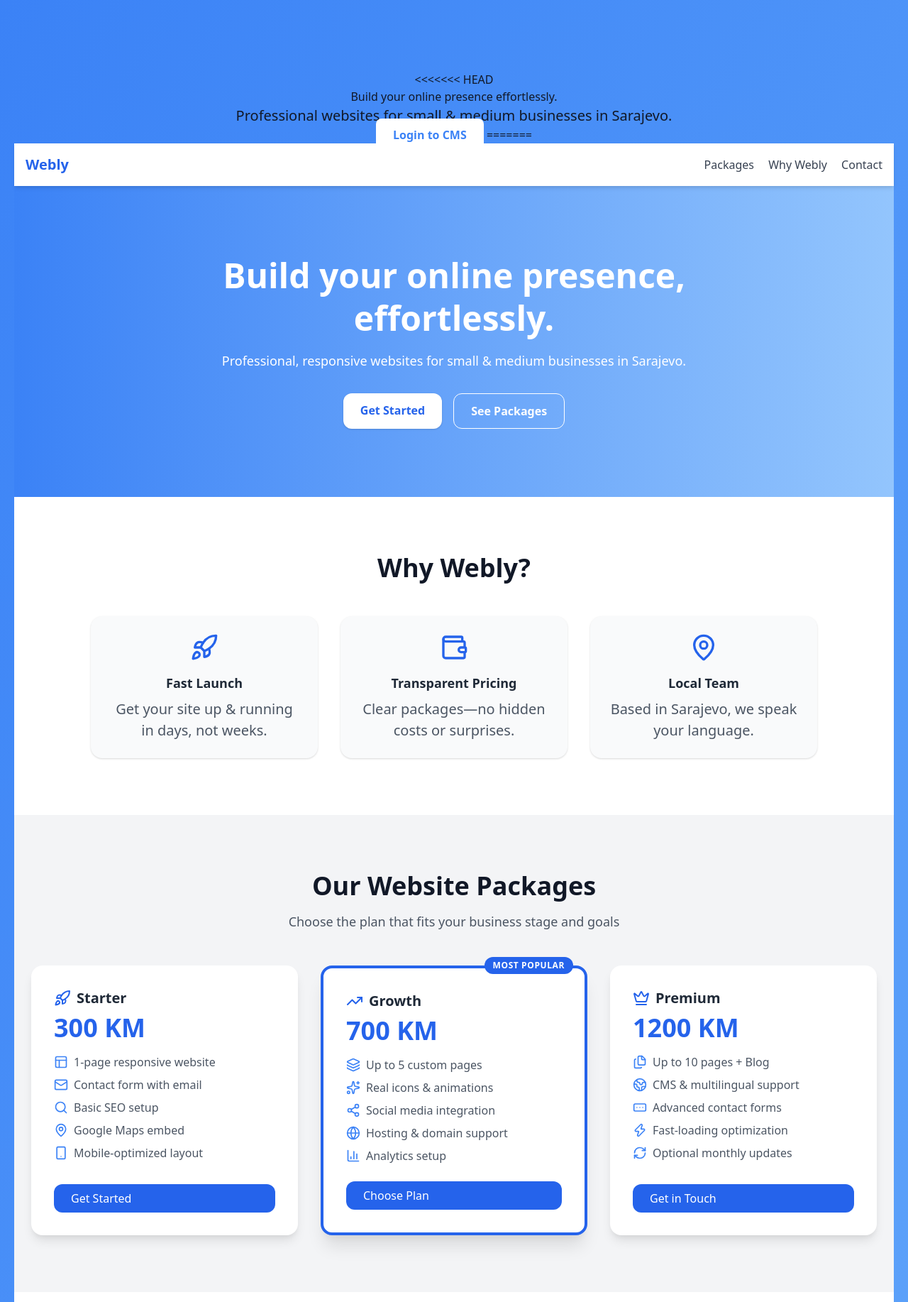
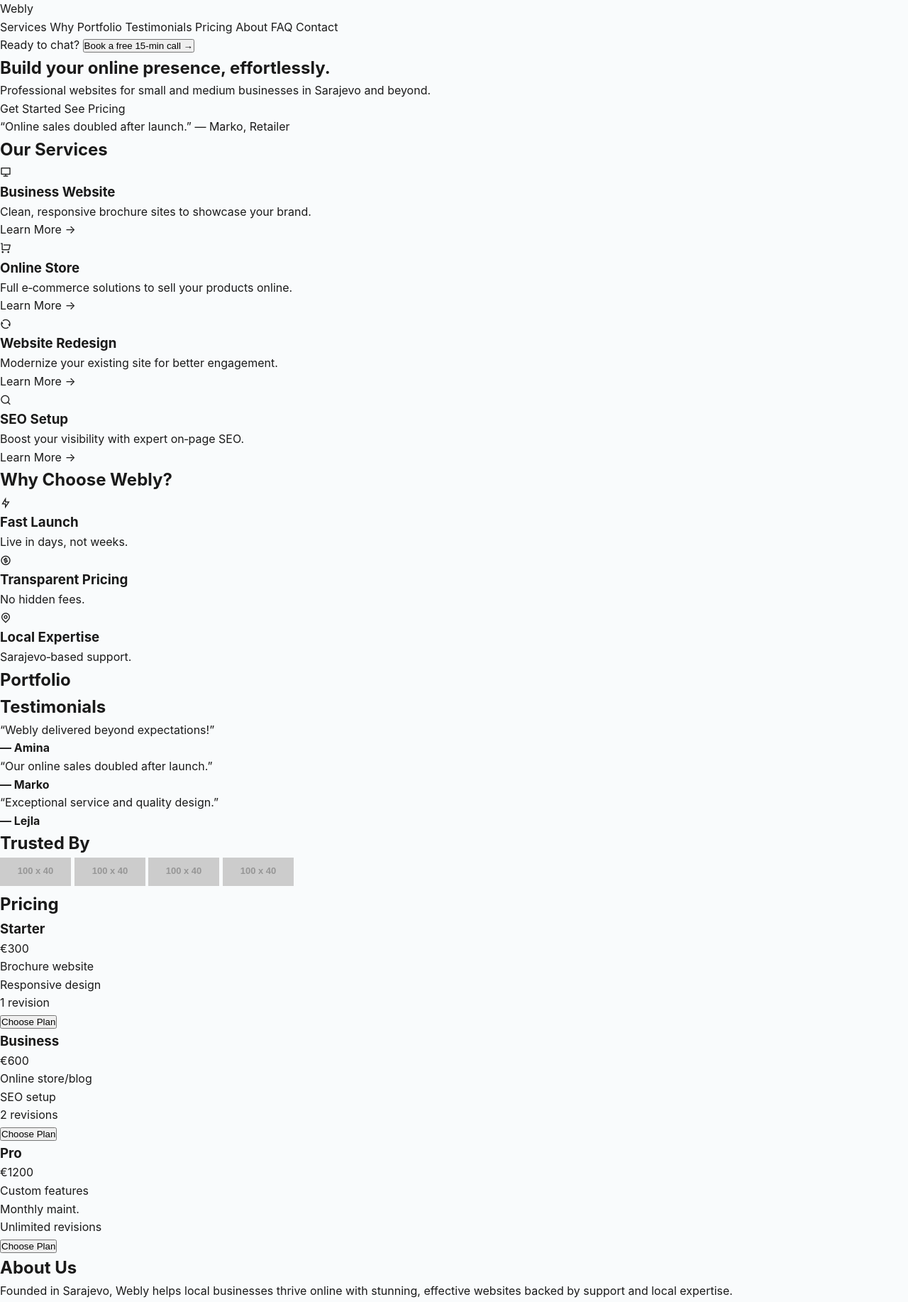
Before and after one commit to jasnez/webly, a plain HTML site: page index.html in a window 1280 px wide. Shown: the top 1834 px of the page at 71% size. Drawn offline with nearby package versions, Linux system fonts and the light colour scheme; placeholder pictures from the web are drawn by us.

Commit message:
Add files via upload

```diff
--- /dev/null
+++ b/css/style.css
@@ -0,0 +1,26 @@
+
+*,
+*::before,
+*::after {
+  margin: 0;
+  padding: 0;
+  box-sizing: border-box;
+}
+html {
+  scroll-behavior: smooth;
+}
+body {
+  font-family: 'Inter', sans-serif;
+  background: #F9FBFC;
+  color: #1A1A1A;
+  line-height: 1.6;
+}
+a {
+  text-decoration: none;
+  color: inherit;
+}
+
+/* header, progress bar, sticky cta, hero, buttons, testimonials-hero, sections, cards,
+   portfolio, testimonials, social proof, pricing, about, faq, contact, footer, modal,
+   form steps, responsive etc.
+   (Use the full CSS from the <style> block in index.html above) */
--- a/index.html
+++ b/index.html
@@ -1,174 +1,171 @@
 <!DOCTYPE html>
 <html lang="en">
 <head>
+  <!-- Basic Meta & SEO -->
   <meta charset="UTF-8" />
-<<<<<<< HEAD
-  <meta name="viewport" content="width=device-width, initial-scale=1.0"/>
-  <title>Webly - Build Your Online Presence</title>
-  <style>
-    body {
-      font-family: sans-serif;
-      background: linear-gradient(to bottom right, #3b82f6, #60a5fa);
-      color: white;
-      text-align: center;
-      padding: 100px 20px;
+  <meta name="viewport" content="width=device-width, initial-scale=1" />
+  <title>Webly – Build Your Online Presence</title>
+  <meta name="description" content="Webly builds beautiful, professional websites for small and medium businesses in Sarajevo." />
+  <meta name="keywords" content="web design, Sarajevo, small business, responsive websites" />
+
+  <!-- Open Graph -->
+  <meta property="og:title" content="Webly – Build Your Online Presence" />
+  <meta property="og:description" content="Professional, responsive websites for small & medium businesses in Sarajevo." />
+  <meta property="og:image" content="https://via.placeholder.com/1200x630.png?text=Webly+Preview" />
+  <meta property="og:url" content="https://yourdomain.com" />
+  <meta name="twitter:card" content="summary_large_image" />
+
+  <!-- JSON-LD Organization -->
+  <script type="application/ld+json">
+  {
+    "@context":"http://schema.org",
+    "@type":"Organization",
+    "name":"Webly",
+    "url":"https://yourdomain.com",
+    "logo":"https://yourdomain.com/logo.svg",
+    "contactPoint":[{"@type":"ContactPoint","contactType":"customer support","email":"info@yourdomain.com"}]
   }
-    h1 {
-      font-size: 3rem;
-      margin-bottom: 1rem;
-    }
-    p {
-      font-size: 1.25rem;
-      margin-bottom: 2rem;
-    }
-    a.button {
-      background: white;
-      color: #3b82f6;
-      padding: 0.75rem 1.5rem;
-      text-decoration: none;
-      border-radius: 8px;
-      font-weight: bold;
-    }
-  </style>
+  </script>
+
+  <!-- Stylesheet -->
+  <link rel="stylesheet" href="css/style.css" />
+
+  <!-- Icon Library -->
+  <link href="https://cdn.jsdelivr.net/npm/remixicon/fonts/remixicon.css" rel="stylesheet" />
+
+  <!-- Main JS -->
+  <script defer src="js/main.js"></script>
 </head>
 <body>
-  <h1>Build your online presence effortlessly.</h1>
-  <p>Professional websites for small & medium businesses in Sarajevo.</p>
-  <a href="/admin" class="button">Login to CMS</a>
-=======
-  <meta name="viewport" content="width=device-width, initial-scale=1.0" />
-  <title>Webly | Build Your Online Presence</title>
-  <script src="https://unpkg.com/lucide@latest"></script>
-  <link href="https://cdn.jsdelivr.net/npm/tailwindcss@2.2.19/dist/tailwind.min.css" rel="stylesheet">
-  <style>
-    html { scroll-behavior: smooth; }
-  </style>
-</head>
-<body class="bg-white text-gray-900">
-
-<!-- Navigation -->
-<header class="bg-white shadow-md sticky top-0 z-50">
-  <div class="max-w-7xl mx-auto px-4 py-4 flex justify-between items-center">
-    <h1 class="text-xl font-bold text-blue-600">Webly</h1>
-    <nav class="space-x-4">
-      <a href="#packages" class="text-gray-700 hover:text-blue-600">Packages</a>
-      <a href="#why" class="text-gray-700 hover:text-blue-600">Why Webly</a>
-      <a href="#contact" class="text-gray-700 hover:text-blue-600">Contact</a>
+  <header>
+    <div class="logo">Webly</div>
+    <nav aria-label="Main navigation">
+      <a href="#services">Services</a>
+      <a href="#why">Why</a>
+      <a href="#portfolio">Portfolio</a>
+      <a href="#testimonials">Testimonials</a>
+      <a href="#pricing">Pricing</a>
+      <a href="#about">About</a>
+      <a href="#faq">FAQ</a>
+      <a href="#contact">Contact</a>
     </nav>
-  </div>
+    <div id="progress-bar"></div>
   </header>
 
-<!-- Hero Section -->
-<section class="text-center py-24 px-6 bg-gradient-to-r from-blue-500 to-blue-300 text-white">
-  <h1 class="text-5xl font-extrabold mb-4 leading-tight">Build your online presence,<br/> effortlessly.</h1>
-  <p class="text-lg mb-8">Professional, responsive websites for small & medium businesses in Sarajevo.</p>
-  <div class="flex justify-center gap-4">
-    <a href="#contact" class="bg-white text-blue-600 font-semibold px-6 py-3 rounded-xl shadow hover:bg-gray-100 transition">Get Started</a>
-    <a href="#packages" class="border border-white text-white font-semibold px-6 py-3 rounded-xl hover:bg-white hover:text-blue-600 transition">See Packages</a>
+  <div class="sticky-cta" role="region" aria-label="Quick Call to Action">
+    Ready to chat? <button id="openModalForm">Book a free 15‑min call →</button>
+  </div>
+
+  <main>
+    <section class="hero">
+      <h1>Build your online presence, effortlessly.</h1>
+      <p>Professional websites for small and medium businesses in Sarajevo and beyond.</p>
+      <div class="hero-buttons">
+        <a href="#contact" class="btn btn-primary">Get Started</a>
+        <a href="#pricing" class="btn btn-secondary">See Pricing</a>
+      </div>
+      <div class="testimonials-hero" id="heroTestimonial" role="status" aria-live="polite">
+        “Webly made everything simple and fast!” — <strong>Amina, Café Owner</strong>
       </div>
     </section>
 
-<!-- Why Webly -->
-<section id="why" class="py-20 px-6 bg-white">
-  <div class="text-center mb-12">
-    <h2 class="text-4xl font-bold text-gray-900">Why Webly?</h2>
+    <section id="services">
+      <h2>Our Services</h2>
+      <div class="cards services">
+        <div class="card">
+          <i class="ri-computer-line icon-box" aria-hidden="true"></i>
+          <h3>Business Website</h3>
+          <p>Clean, responsive brochure sites to showcase your brand.</p>
+          <a href="#contact" class="card-cta">Learn More →</a>
         </div>
-  <div class="max-w-5xl mx-auto grid grid-cols-1 md:grid-cols-3 gap-8">
-    <div class="bg-gray-50 rounded-2xl shadow p-6 text-center">
-      <i data-lucide="rocket" class="w-10 h-10 text-blue-600 mx-auto mb-4"></i>
-      <h3 class="font-semibold text-lg text-gray-800 mb-2">Fast Launch</h3>
-      <p class="text-gray-600">Get your site up & running in days, not weeks.</p>
+        <div class="card">
+          <i class="ri-shopping-cart-line icon-box" aria-hidden="true"></i>
+          <h3>Online Store</h3>
+          <p>Full e‑commerce solutions to sell your products online.</p>
+          <a href="#contact" class="card-cta">Learn More →</a>
         </div>
-    <div class="bg-gray-50 rounded-2xl shadow p-6 text-center">
-      <i data-lucide="wallet" class="w-10 h-10 text-blue-600 mx-auto mb-4"></i>
-      <h3 class="font-semibold text-lg text-gray-800 mb-2">Transparent Pricing</h3>
-      <p class="text-gray-600">Clear packages—no hidden costs or surprises.</p>
+        <div class="card">
+          <i class="ri-refresh-line icon-box" aria-hidden="true"></i>
+          <h3>Website Redesign</h3>
+          <p>Modernize your existing site for better engagement.</p>
+          <a href="#contact" class="card-cta">Learn More →</a>
         </div>
-    <div class="bg-gray-50 rounded-2xl shadow p-6 text-center">
-      <i data-lucide="map-pin" class="w-10 h-10 text-blue-600 mx-auto mb-4"></i>
-      <h3 class="font-semibold text-lg text-gray-800 mb-2">Local Team</h3>
-      <p class="text-gray-600">Based in Sarajevo, we speak your language.</p>
+        <div class="card">
+          <i class="ri-search-line icon-box" aria-hidden="true"></i>
+          <h3>SEO Setup</h3>
+          <p>Boost your visibility with expert on‑page SEO.</p>
+          <a href="#contact" class="card-cta">Learn More →</a>
         </div>
       </div>
     </section>
 
-<!-- Pricing Packages -->
-<section id="packages" class="bg-gray-100 py-20 px-6">
-  <div class="max-w-7xl mx-auto text-center">
-    <h2 class="text-4xl font-bold text-gray-900 mb-4">Our Website Packages</h2>
-    <p class="text-lg text-gray-600 mb-12">Choose the plan that fits your business stage and goals</p>
-    <div class="grid grid-cols-1 md:grid-cols-3 gap-8 text-left">
-
-      <!-- Starter Package -->
-      <div class="bg-white rounded-2xl shadow-lg p-8 flex flex-col hover:scale-105 transition-transform duration-300">
-        <h3 class="text-xl font-semibold text-gray-800 mb-2 flex items-center gap-2">
-          <i data-lucide="rocket" class="w-6 h-6 text-blue-600"></i> Starter
-        </h3>
-        <p class="text-4xl font-bold text-blue-600 mb-4">300 KM</p>
-        <ul class="text-gray-600 space-y-2 flex-1">
-          <li class="flex items-center gap-2"><i data-lucide="layout" class="w-5 h-5 text-blue-500"></i>1-page responsive website</li>
-          <li class="flex items-center gap-2"><i data-lucide="mail" class="w-5 h-5 text-blue-500"></i>Contact form with email</li>
-          <li class="flex items-center gap-2"><i data-lucide="search" class="w-5 h-5 text-blue-500"></i>Basic SEO setup</li>
-          <li class="flex items-center gap-2"><i data-lucide="map-pin" class="w-5 h-5 text-blue-500"></i>Google Maps embed</li>
-          <li class="flex items-center gap-2"><i data-lucide="smartphone" class="w-5 h-5 text-blue-500"></i>Mobile-optimized layout</li>
-        </ul>
-        <a href="#contact" class="mt-6 inline-block bg-blue-600 text-white rounded-xl px-6 py-2 hover:bg-blue-700 transition">Get Started</a>
-      </div>
-
-      <!-- Growth Package -->
-      <div class="bg-white rounded-2xl shadow-xl border-4 border-blue-600 p-8 flex flex-col hover:scale-105 transition-transform duration-300 relative">
-        <span class="absolute -top-4 right-4 bg-blue-600 text-white text-xs px-3 py-1 rounded-full uppercase font-bold tracking-wider">Most Popular</span>
-        <h3 class="text-xl font-semibold text-gray-800 mb-2 flex items-center gap-2">
-          <i data-lucide="trending-up" class="w-6 h-6 text-blue-600"></i> Growth
-        </h3>
-        <p class="text-4xl font-bold text-blue-600 mb-4">700 KM</p>
-        <ul class="text-gray-600 space-y-2 flex-1">
-          <li class="flex items-center gap-2"><i data-lucide="layers" class="w-5 h-5 text-blue-500"></i>Up to 5 custom pages</li>
-          <li class="flex items-center gap-2"><i data-lucide="sparkles" class="w-5 h-5 text-blue-500"></i>Real icons & animations</li>
-          <li class="flex items-center gap-2"><i data-lucide="share-2" class="w-5 h-5 text-blue-500"></i>Social media integration</li>
-          <li class="flex items-center gap-2"><i data-lucide="globe" class="w-5 h-5 text-blue-500"></i>Hosting & domain support</li>
-          <li class="flex items-center gap-2"><i data-lucide="bar-chart-3" class="w-5 h-5 text-blue-500"></i>Analytics setup</li>
-        </ul>
-        <a href="#contact" class="mt-6 inline-block bg-blue-600 text-white rounded-xl px-6 py-2 hover:bg-blue-700 transition">Choose Plan</a>
-      </div>
-
-      <!-- Premium Package -->
-      <div class="bg-white rounded-2xl shadow-lg p-8 flex flex-col hover:scale-105 transition-transform duration-300">
-        <h3 class="text-xl font-semibold text-gray-800 mb-2 flex items-center gap-2">
-          <i data-lucide="crown" class="w-6 h-6 text-blue-600"></i> Premium
-        </h3>
-        <p class="text-4xl font-bold text-blue-600 mb-4">1200 KM</p>
-        <ul class="text-gray-600 space-y-2 flex-1">
-          <li class="flex items-center gap-2"><i data-lucide="files" class="w-5 h-5 text-blue-500"></i>Up to 10 pages + Blog</li>
-          <li class="flex items-center gap-2"><i data-lucide="globe-2" class="w-5 h-5 text-blue-500"></i>CMS & multilingual support</li>
-          <li class="flex items-center gap-2"><i data-lucide="form-input" class="w-5 h-5 text-blue-500"></i>Advanced contact forms</li>
-          <li class="flex items-center gap-2"><i data-lucide="zap" class="w-5 h-5 text-blue-500"></i>Fast-loading optimization</li>
-          <li class="flex items-center gap-2"><i data-lucide="refresh-cw" class="w-5 h-5 text-blue-500"></i>Optional monthly updates</li>
-        </ul>
-        <a href="#contact" class="mt-6 inline-block bg-blue-600 text-white rounded-xl px-6 py-2 hover:bg-blue-700 transition">Get in Touch</a>
-      </div>
-
-    </div>
+    <section id="why">
+      <h2>Why Choose Webly?</h2>
+      <div class="cards features">
+        <div class="card"><i class="ri-flashlight-line icon-box"></i><h3>Fast Launch</h3><p>Live in days, not weeks.</p></div>
+        <div class="card"><i class="ri-money-dollar-circle-line icon-box"></i><h3>Transparent Pricing</h3><p>No hidden fees.</p></div>
+        <div class="card"><i class="ri-map-pin-line icon-box"></i><h3>Local Expertise</h3><p>Sarajevo‑based support.</p></div>
       </div>
     </section>
 
-<!-- Contact Form -->
-<section id="contact" class="py-20 px-6 bg-white">
-  <div class="max-w-xl mx-auto text-center">
-    <h2 class="text-4xl font-bold mb-6 text-gray-900">Let's Build Your Website</h2>
-    <form name="contact" method="POST" data-netlify="true" class="space-y-4 text-left">
-      <input type="hidden" name="form-name" value="contact">
-      <input type="text" name="name" placeholder="Your Name" required class="w-full px-4 py-3 border rounded-xl focus:outline-none focus:ring-2 focus:ring-blue-500">
-      <input type="email" name="email" placeholder="Your Email" required class="w-full px-4 py-3 border rounded-xl focus:outline-none focus:ring-2 focus:ring-blue-500">
-      <textarea name="message" rows="5" placeholder="Tell us about your project..." required class="w-full px-4 py-3 border rounded-xl focus:outline-none focus:ring-2 focus:ring-blue-500"></textarea>
-      <button type="submit" class="w-full bg-blue-600 text-white py-3 rounded-xl font-semibold hover:bg-blue-700 transition">Send Message</button>
-    </form>
+    <section id="portfolio">
+      <h2>Portfolio</h2>
+      <div class="portfolio-grid">
+        <div class="portfolio-item" data-title="Café Mocha Website"></div>
+        <div class="portfolio-item" data-title="Sarajevo Boutique Store"></div>
+        <div class="portfolio-item" data-title="Nonprofit Org Site"></div>
       </div>
     </section>
 
-<script>
-  lucide.createIcons();
-</script>
->>>>>>> 93f3f2c97be41d9de189df41714bfcef91334668
+    <section id="testimonials">
+      <h2>Testimonials</h2>
+      <div class="cards testimonials">
+        <div class="testimonial"><p>“Webly delivered beyond expectations!”</p><strong>— Amina</strong></div>
+        <div class="testimonial"><p>“Our online sales doubled after launch.”</p><strong>— Marko</strong></div>
+        <div class="testimonial"><p>“Exceptional service and quality design.”</p><strong>— Lejla</strong></div>
+      </div>
+    </section>
+
+    <section id="social-proof">
+      <h2>Trusted By</h2>
+      <div class="trusted-logos">
+        <img src="https://via.placeholder.com/100x40?text=Logo+1" alt="Client Logo 1" loading="lazy" />
+        <img src="https://via.placeholder.com/100x40?text=Logo+2" alt="Client Logo 2" loading="lazy" />
+        <img src="https://via.placeholder.com/100x40?text=Logo+3" alt="Client Logo 3" loading="lazy" />
+        <img src="https://via.placeholder.com/100x40?text=Logo+4" alt="Client Logo 4" loading="lazy" />
+      </div>
+    </section>
+
+    <section id="pricing">
+      <h2>Pricing</h2>
+      <div class="cards pricing">
+        <div class="plan"><h3>Starter</h3><div class="price">€300</div><ul><li>Brochure website</li><li>Responsive design</li><li>1 revision</li></ul><button class="btn-outline">Choose Plan</button></div>
+        <div class="plan highlighted"><h3>Business</h3><div class="price">€600</div><ul><li>Online store/blog</li><li>SEO setup</li><li>2 revisions</li></ul><button class="btn-outline">Choose Plan</button></div>
+        <div class="plan"><h3>Pro</h3><div class="price">€1200</div><ul><li>Custom features</li><li>Monthly maint.</li><li>Unlimited revisions</li></ul><button class="btn-outline">Choose Plan</button></div>
+      </div>
+    </section>
+
+    <section id="about"><h2>About Us</h2><p class="centered-text">Founded in Sarajevo, Webly helps local businesses thrive online with stunning, effective websites backed by support and local expertise.</p></section>
+
+    <section id="faq"><h2>FAQ</h2><div class="faq"><details><summary>How long does a project take?</summary><p>1–3 weeks depending on scope.</p></details><details><summary>Can I edit content?</summary><p>Yes—simple CMS training provided.</p></details><details><summary>Ongoing support?</summary><p>Yes—monthly maintenance available.</p></details></div></section>
+
+    <section id="contact"><h2>Contact Us</h2><button class="btn btn-primary" id="openModalForm">Send a Message</button></section>
+  </main>
+
+  <div class="modal" id="modalForm" aria-hidden="true">
+    <div class="modal-content" role="dialog" aria-modal="true" aria-labelledby="modalTitle">
+      <button class="modal-close" aria-label="Close">&times;</button>
+      <h3 id="modalTitle">Get in Touch</h3>
+      <form id="stepForm">
+        <div class="form-step" data-step="1"><input type="text" id="name" placeholder="Your Name" required /><input type="email" id="email" placeholder="Your Email" required /><button type="button" class="btn-primary" id="toStep2">Next →</button></div>
+        <div class="form-step" data-step="2" hidden><textarea id="message" placeholder="Your Message" rows="4" required></textarea><button type="submit" class="btn-primary">Send Message</button></div>
+      </form>
+    </div>
+  </div>
+
+  <footer>
+    <p>Made in Sarajevo 🇧🇦 with ❤️</p>
+    <nav aria-label="Footer navigation"><a href="#services">Services</a> • <a href="#why">Why</a> • <a href="#portfolio">Portfolio</a> • <a href="#contact">Contact</a></nav>
+  </footer>
 </body>
 </html>
--- /dev/null
+++ b/js/main.js
@@ -0,0 +1,71 @@
+
+// Scroll Progress Bar
+window.addEventListener('scroll', () => {
+  const docHeight = document.documentElement.scrollHeight - window.innerHeight;
+  const scroll = window.scrollY;
+  const progress = (scroll / docHeight) * 100;
+  document.getElementById('progress-bar').style.width = progress + '%';
+});
+
+// Rotating Hero Testimonial
+(function(){
+  const quotes = [
+    '“Webly made everything simple and fast!” — Amina, Café Owner',
+    '“Online sales doubled after launch.” — Marko, Retailer',
+    '“Exceptional service and quality design.” — Lejla, Boutique Owner'
+  ];
+  let idx = 0;
+  const el = document.getElementById('heroTestimonial');
+  setInterval(() => {
+    idx = (idx + 1) % quotes.length;
+    el.textContent = quotes[idx];
+  }, 5000);
+})();
+
+// Modal Two-Step Form
+const modal = document.getElementById('modalForm');
+const form = document.getElementById('stepForm');
+const steps = form.querySelectorAll('.form-step');
+let currentStep = 0;
+
+document.getElementById('openModalForm').addEventListener('click', () => {
+  modal.hidden = false;
+  steps[0].hidden = false;
+});
+modal.querySelector('.modal-close').addEventListener('click', () => {
+  modal.hidden = true;
+  steps.forEach(s => s.hidden = true);
+  currentStep = 0;
+});
+
+// Next to Step 2
+document.getElementById('toStep2').addEventListener('click', () => {
+  if (form.name.checkValidity() && form.email.checkValidity()) {
+    steps[0].hidden = true;
+    steps[1].hidden = false;
+    currentStep = 1;
+  } else {
+    form.reportValidity();
+  }
+});
+
+// On Submit
+form.addEventListener('submit', e => {
+  e.preventDefault();
+  form.submit();
+});
+
+// IntersectionObserver for Sticky Sub‑Nav Highlight
+const navLinks = document.querySelectorAll('header nav a');
+const sections = Array.from(navLinks).map(a => document.querySelector(a.getAttribute('href')));
+const io = new IntersectionObserver(entries => {
+  entries.forEach(entry => {
+    const idx = sections.indexOf(entry.target);
+    if (entry.isIntersecting) {
+      navLinks.forEach(a => a.classList.toggle('active', false));
+      navLinks[idx].classList.add('active');
+    }
+  });
+}, { threshold: 0.5 });
+
+sections.forEach(sec => io.observe(sec));
```
Lines whose indentation alone changed are shown as unchanged.
